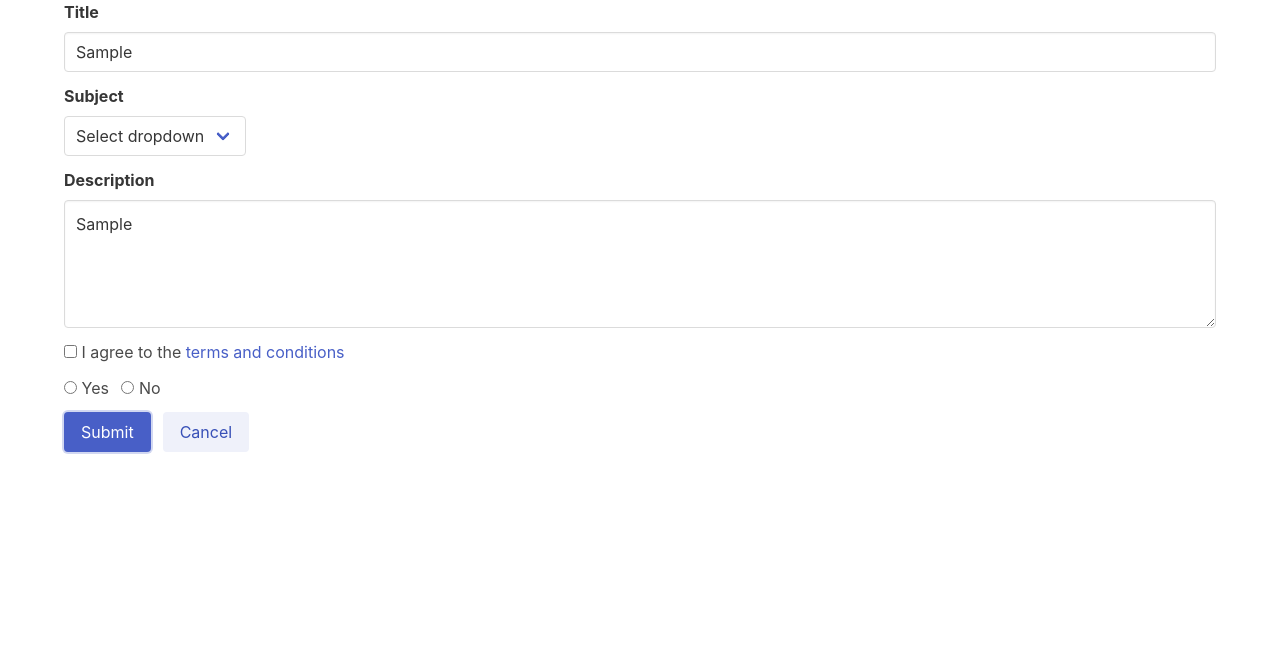
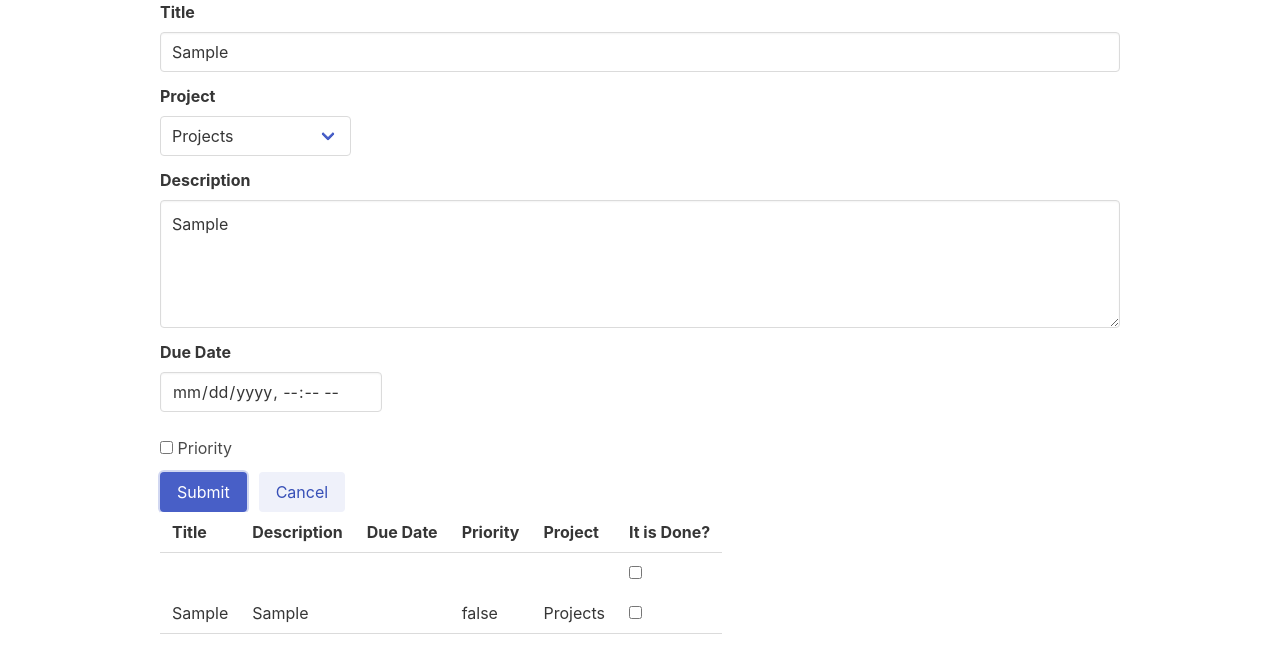
Before and after one commit to brugobi/ToDoList-js, a website built with webpack: page src/index.html in a window 1280 px wide. Both pictures are taken after typing "Sample", "Sample" into the empty fields and a click on the button "Submit". Built offline with nearby package versions, Linux system fonts and the light colour scheme.

Commit message:
Add function to create table with ToDo list. Add object creation from form

```diff
--- a/src/index.html
+++ b/src/index.html
@@ -9,21 +9,21 @@
     <meta name="viewport" content="width=device-width, initial-scale=1">
   </head>
   <body>
-    <div class="container">
+    <div class="container is-max-desktop">
       <div class="field">
         <label class="label">Title</label>
         <div class="control">
-          <input class="input" type="text" placeholder="Title">
+          <input id="todoTitle" class="input" type="text" placeholder="Title">
         </div>
       </div>
 
       <div class="field">
-        <label class="label">Subject</label>
+        <label class="label">Project</label>
         <div class="control">
           <div class="select">
-            <select>
-              <option>Select dropdown</option>
-              <option>With options</option>
+            <select id="selectProject">
+              <option>Projects</option>
+              <option>Add a new project</option>
             </select>
           </div>
         </div>
@@ -32,40 +32,58 @@
       <div class="field">
         <label class="label">Description</label>
         <div class="control">
-          <textarea class="textarea" placeholder="Description..."></textarea>
+          <textarea id="todoDescription" class="textarea" placeholder="Description..."></textarea>
+        </div>
+      </div>
+      <div class="columns">
+        <div class="column is-one-quarter">
+          <div class="field">
+            <label class="label">Due Date</label>
+            <div class="control">
+              <input id="todoDueDate" class="input" type="datetime-local" placeholder="Pick a Date">
+            </div>
+          </div>
         </div>
       </div>
 
       <div class="field">
         <div class="control">
           <label class="checkbox">
-            <input type="checkbox">
-            I agree to the <a href="#">terms and conditions</a>
-          </label>
-        </div>
-      </div>
-
-      <div class="field">
-        <div class="control">
-          <label class="radio">
-            <input type="radio" name="question">
-            Yes
-          </label>
-          <label class="radio">
-            <input type="radio" name="question">
-            No
+            <input id="todoPriority" type="checkbox">
+            Priority
           </label>
         </div>
       </div>
 
       <div class="field is-grouped">
         <div class="control">
-          <button class="button is-link">Submit</button>
+          <button id="submit-todo-form" class="button is-link">Submit</button>
         </div>
         <div class="control">
           <button class="button is-link is-light">Cancel</button>
         </div>
       </div>
     </div>
+
+    <div class="container is-max-desktop">
+      <table id="todoDisplay" class="table">
+        <tr>
+          <th>Title</th>
+          <th>Description</th>
+          <th>Due Date</th>
+          <th>Priority</th>
+          <th>Project</th>
+          <th>It is Done?</th>
+        </tr>
+        <tr>
+          <td></td>
+          <td></td>
+          <td></td>
+          <td></td>
+          <td></td>
+          <td><input type="checkbox" name="" id=""></td>
+        </tr>
+      </table>
+    </div>
   </body>
 </html>
--- a/src/index.js
+++ b/src/index.js
@@ -3,3 +3,47 @@ import '@fortawesome/fontawesome-free/js/fontawesome';
 import '@fortawesome/fontawesome-free/js/solid';
 import '@fortawesome/fontawesome-free/js/regular';
 import '@fortawesome/fontawesome-free/js/brands';
+
+function displayTasks(array) {
+  const todoDisplay = document.getElementById('todoDisplay');
+  array.forEach((object) => {
+    const tr = document.createElement('tr');
+    Object.keys(object).forEach((key) => {
+      const td = document.createElement('td');
+      if (key === 'isdone') {
+        const td = document.createElement('td');
+        const checkbox = document.createElement('input');
+        checkbox.setAttribute('type', 'checkbox');
+        td.append(checkbox);
+        tr.append(td);
+      } else {
+        td.innerText = object[key];
+        tr.append(td);
+      }
+    });
+    todoDisplay.append(tr);
+  });
+}
+
+
+const arrayOfTasks = [];
+
+const formSubmit = document.getElementById('submit-todo-form');
+formSubmit.addEventListener('click', (event) => {
+  const todoTitle = document.getElementById('todoTitle');
+  const selectProject = document.getElementById('selectProject');
+  const todoDescription = document.getElementById('todoDescription');
+  const todoDueDate = document.getElementById('todoDueDate');
+  const todoPriority = document.getElementById('todoPriority');
+
+  const newTodo = {
+    title: todoTitle.value,
+    description: todoDescription.value,
+    duedate: todoDueDate.value,
+    priority: todoPriority.checked,
+    project: selectProject.value,
+    isdone: false,
+  };
+  arrayOfTasks.push(newTodo);
+  displayTasks(arrayOfTasks);
+});
```
Also changed, not shown: dist/index.html, 1 other file.
